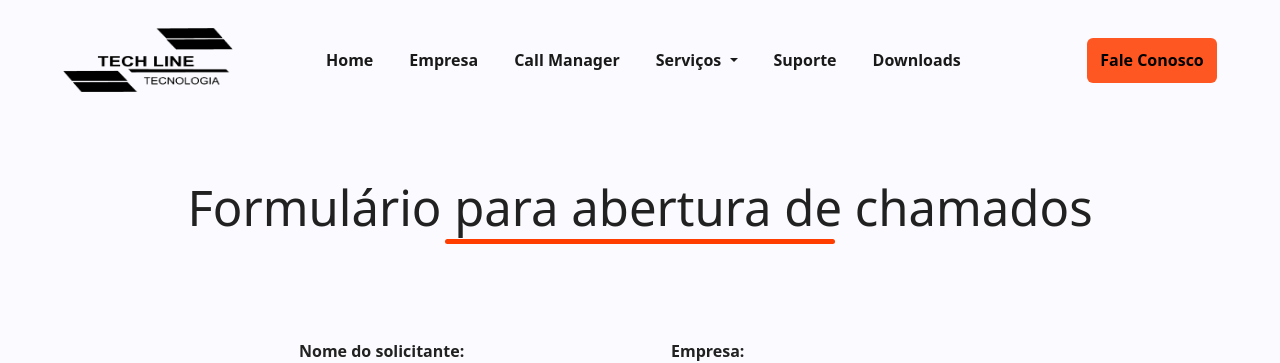
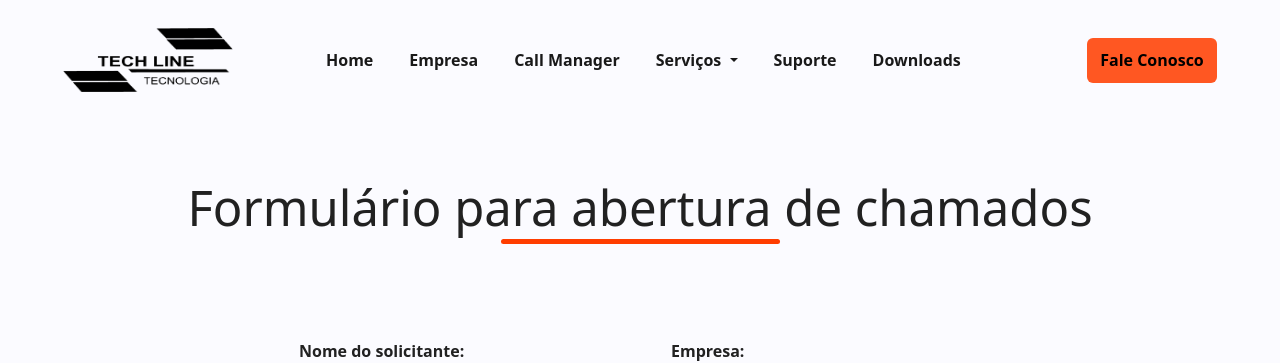
Before and after one commit to FelipeAndradePa/Tech, an Angular app: page /form in a window 1280 px wide. Shown: the top 363 px of the page. Built offline with nearby package versions, Linux system fonts and the light colour scheme.

Commit message:
Update form css

```diff
--- a/src/app/components/form/form.component.css
+++ b/src/app/components/form/form.component.css
@@ -10,7 +10,7 @@
     display: block;
     background-color: #FF3D00;
     height: 5px;
-    width: 35%;
+    width: 25%;
     margin-top: -6px;
     margin-bottom: 65px;
     border-radius: 10px;
```
